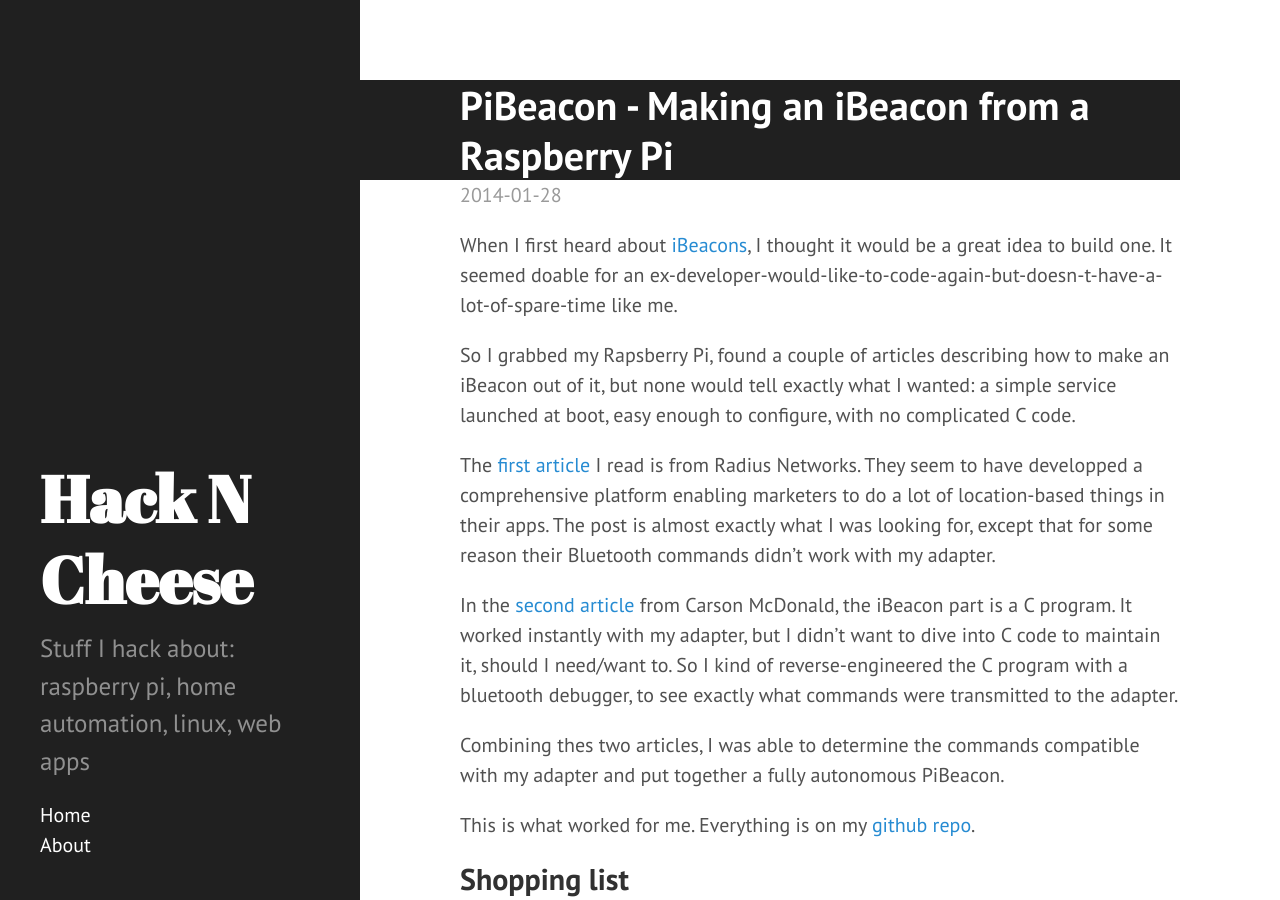
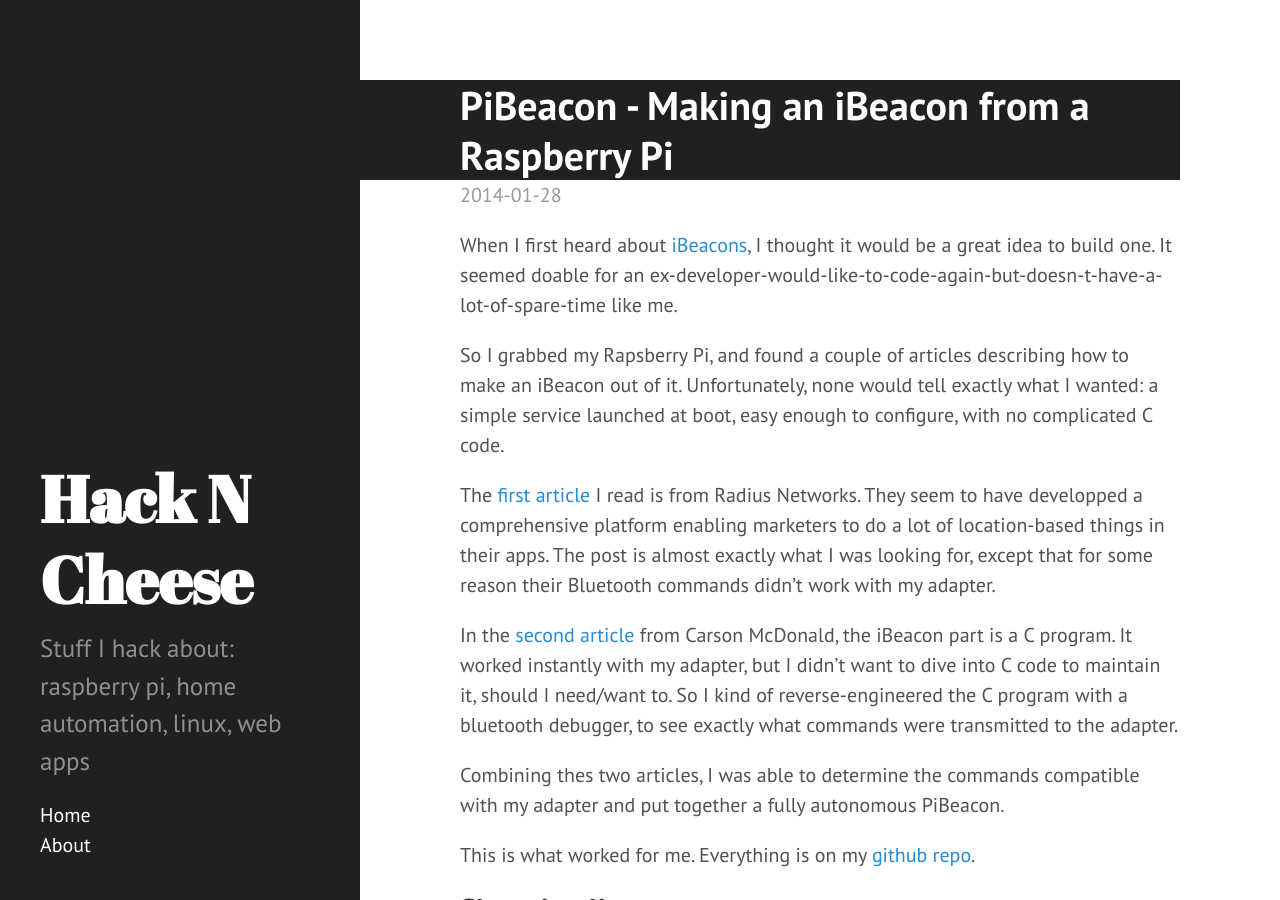
Before and after one commit to sylvainemery/sylvainemery.github.io, a Jekyll site: the page built from _posts/2014-01-28-PiBeacon.md, in a window 1280 px wide and 900 px high. Built offline with Jekyll 4.4.1, drawn with Linux system fonts in a browser that asks for light colours; Markdown is read by kramdown in place of the engine named in the settings.

Commit message:
PiBeacon - final final

```diff
--- a/_posts/2014-01-28-PiBeacon.md
+++ b/_posts/2014-01-28-PiBeacon.md
@@ -5,7 +5,7 @@
 
 When I first heard about [iBeacons](http://en.wikipedia.org/wiki/IBeacon), I thought it would be a great idea to build one. It seemed doable for an ex-developer-would-like-to-code-again-but-doesn-t-have-a-lot-of-spare-time like me.
 
-So I grabbed my Rapsberry Pi, found a couple of articles describing how to make an iBeacon out of it, but none would tell exactly what I wanted: a simple service launched at boot, easy enough to configure, with no complicated C code.
+So I grabbed my Rapsberry Pi, and found a couple of articles describing how to make an iBeacon out of it. Unfortunately, none would tell exactly what I wanted: a simple service launched at boot, easy enough to configure, with no complicated C code.
 
 The [first article](http://developer.radiusnetworks.com/2013/10/09/how-to-make-an-ibeacon-out-of-a-raspberry-pi.html) I read is from Radius Networks. They seem to have developped a comprehensive platform enabling marketers to do a lot of location-based things in their apps. The post is almost exactly what I was looking for, except that for some reason their Bluetooth commands didn't work with my adapter.
 
```
